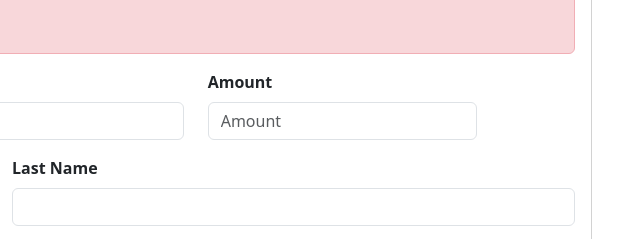
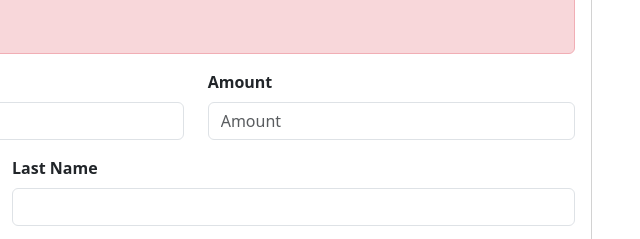
Before and after one commit to 4GeeksAcademy/FormsWithBootstrap-Isamira360-AngelaCardoza, a plain HTML site: page index.html in a window 1280 px wide. Shown: the part 150-389 px from the top of the page, 640-1280 px from the left. Drawn offline with nearby package versions, Linux system fonts and the light colour scheme.

Commit message:
corrigiendo error

```diff
--- a/index.html
+++ b/index.html
@@ -49,10 +49,11 @@
                     </div>
                 </div>
 
-                <div class="col-sm-12 col-md-6 col-lg-3">
+                <div class="col-sm-12 col-md-6 col-lg-4">
                     <div class="mb-3 text-start">
                         <label class="form-label"><strong>Amount</strong></label>
-                        <input type="number" class="form-control" placeholder="Amount">
+                        <input type="text" class="form-control" placeholder="Amount" inputmode="numeric"
+                            oninput="this.value = this.value.replace(/[^0-9]/g, '')">
                     </div>
                 </div>
 
@@ -156,7 +157,7 @@
                     </div>
                 </div>
 
-                <div class="col-sm-12 col-md-6 col-lg-6 md text-start" >
+                <div class="col-sm-12 col-md-6 col-lg-6 md text-start">
 
                     <label for="floatingTextarea2Disabled"> <strong>Message</strong></label>
                     <div class="form-floating">
```
Lines whose indentation alone changed are shown as unchanged.
